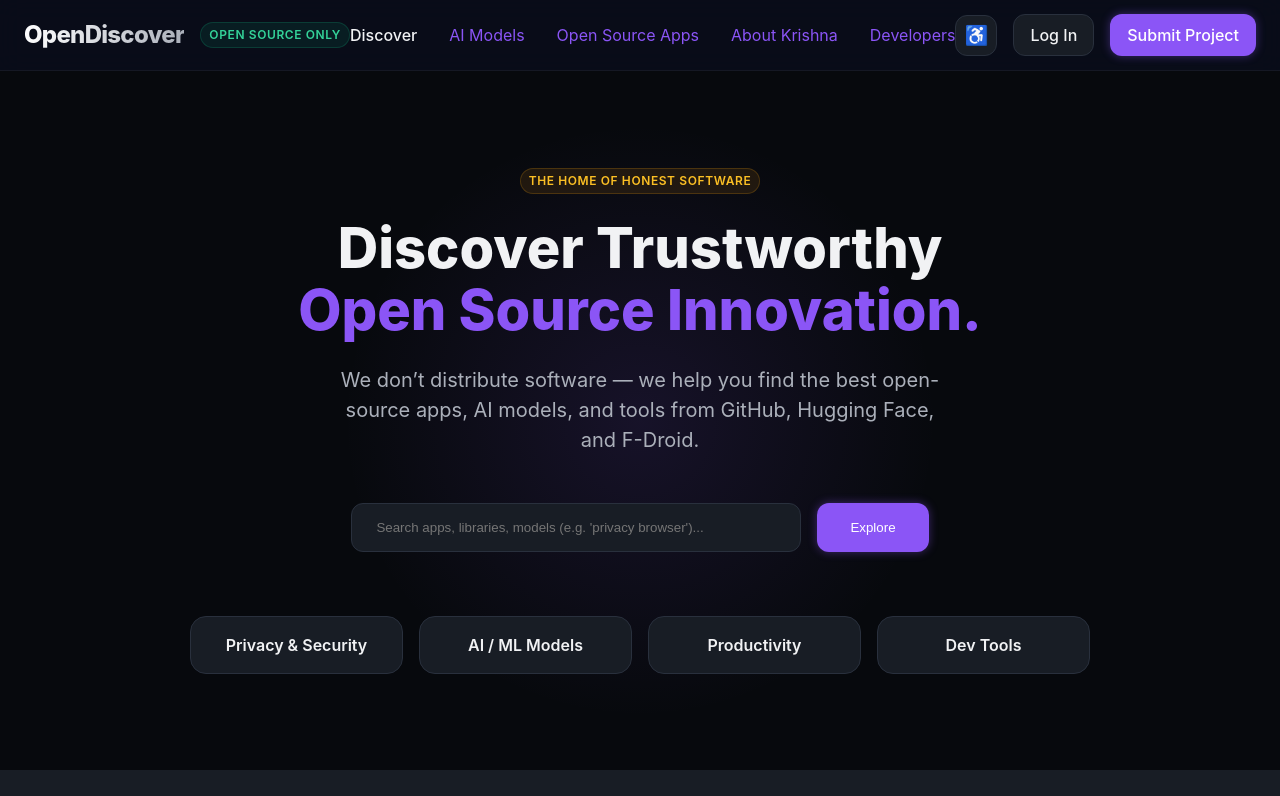
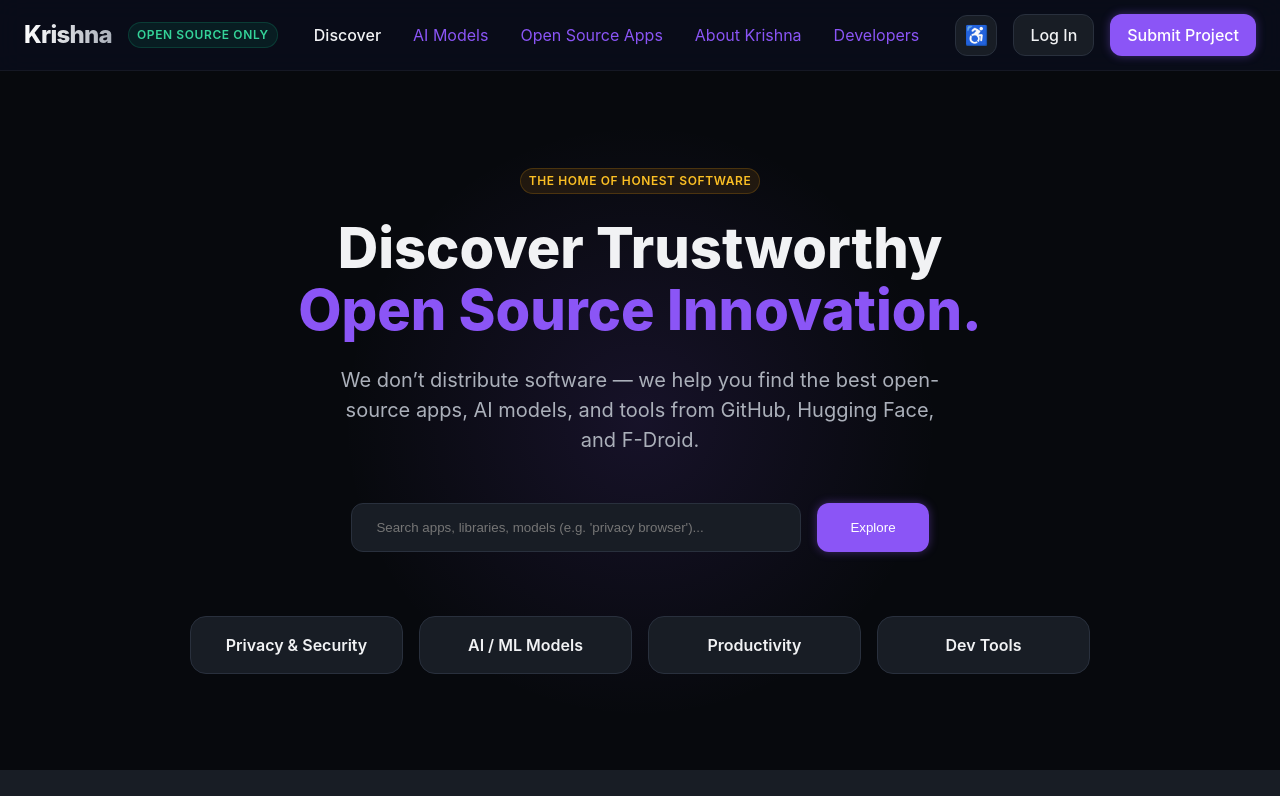
Before and after one commit to krishna3163/OpenDiscover, a React (Vite) app: page / in a window 1280 px wide. Shown: the top 796 px of the page. Built offline with nearby package versions, Linux system fonts and the light colour scheme.

Commit message:
chore: Rebrand OpenDiscover to Krishna

```diff
--- a/index.html
+++ b/index.html
@@ -1,13 +1,16 @@
 <!doctype html>
 <html lang="en">
+
 <head>
   <meta charset="UTF-8" />
   <link rel="icon" type="image/svg+xml" href="/vite.svg" />
   <meta name="viewport" content="width=device-width, initial-scale=1.0" />
-    <title>new-project</title>
+  <title>Krishna - Open Source Discovery</title>
 </head>
+
 <body>
   <div id="root"></div>
   <script type="module" src="/src/main.tsx"></script>
 </body>
+
 </html>
--- a/src/components/Footer.tsx
+++ b/src/components/Footer.tsx
@@ -8,14 +8,14 @@
                 <div style={{ marginBottom: '2rem', maxWidth: '600px', margin: '0 auto 2rem' }}>
                     <p style={{ fontWeight: 600, color: 'var(--text-secondary)', marginBottom: '0.5rem' }}>LEGAL DISCLAIMER</p>
                     <p>
-                        OpenDiscover does not host, distribute, or modify any software binaries.
+                        Krishna does not host, distribute, or modify any software binaries.
                         All projects are indexed links to official sources (GitHub, F-Droid, Hugging Face, etc.).
                         We are a discovery metadata engine only.
                     </p>
                 </div>
 
                 <p style={{ marginBottom: '1rem' }}>
-                    © 2025 OpenDiscover. Designed & Built by
+                    © 2025 Krishna. Designed & Built by
                     <Link to="/profile" style={{ color: 'var(--accent-base)', textDecoration: 'none', fontWeight: 600, marginLeft: '5px' }}>
                         Krishna
                     </Link>
--- a/src/components/Header.tsx
+++ b/src/components/Header.tsx
@@ -8,7 +8,7 @@
         <div style={{ display: 'flex', alignItems: 'center', gap: '1rem' }}>
           <Link to="/" style={{ textDecoration: 'none' }}>
             <h1 style={{ fontSize: '1.5rem', fontWeight: 800, letterSpacing: '-0.03em', background: 'linear-gradient(to right, #fff, var(--text-secondary))', WebkitBackgroundClip: 'text', WebkitTextFillColor: 'transparent' }}>
-              OpenDiscover
+              Krishna
             </h1>
           </Link>
           <span className="badge badge-legal" title="We only index openly licensed software">Open Source Only</span>
--- a/src/pages/SubmitProjectPage.tsx
+++ b/src/pages/SubmitProjectPage.tsx
@@ -39,7 +39,7 @@
                 <div style={{ textAlign: 'center', marginTop: '2rem' }}>
                     <p style={{ color: 'var(--text-secondary)', marginBottom: '1rem' }}>Or contact us directly:</p>
                     <a href="mailto:kk3163019@gmail.com" className="btn btn-outline">
-                        📧 Email Support
+                        📧 Contact Krishna
                     </a>
                 </div>
             </div>
```
Also changed, not shown: 1 other file (tests, documents, lock files or other folders). Lines whose indentation alone changed are shown as unchanged.
